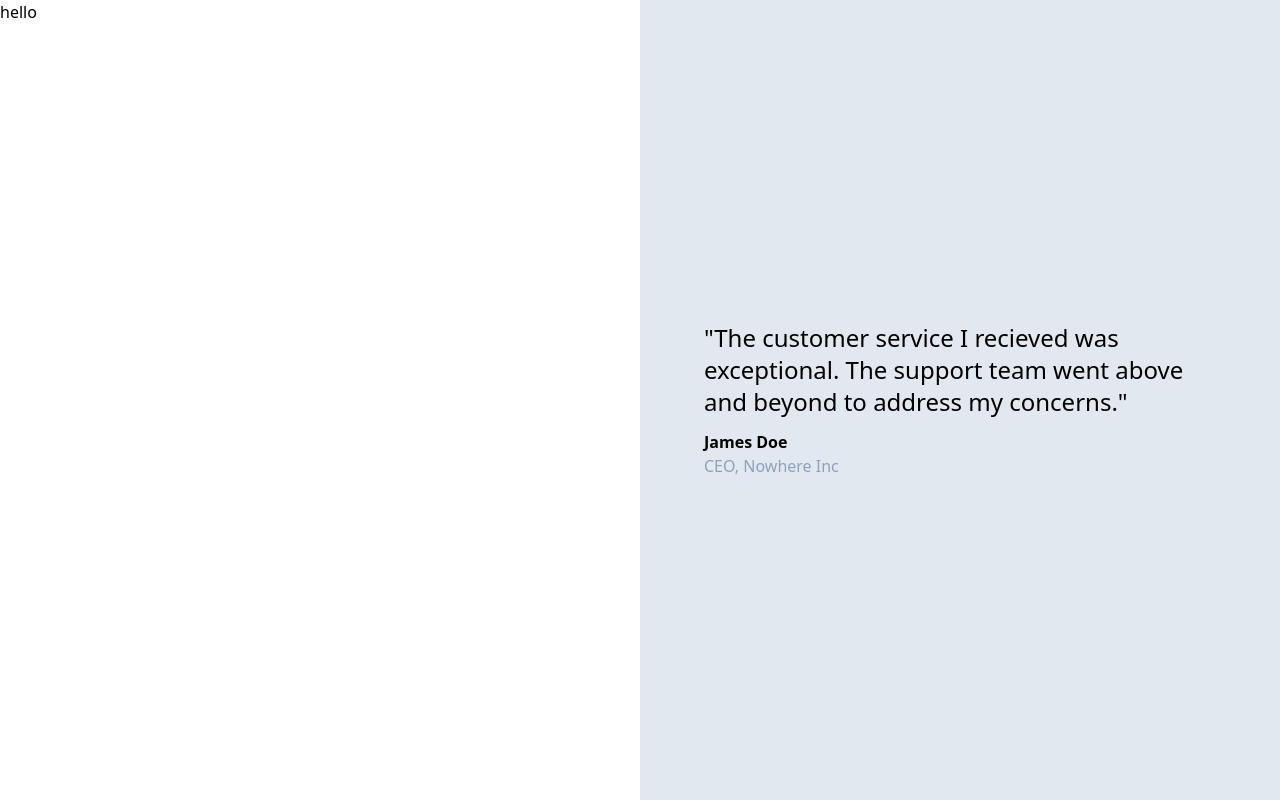
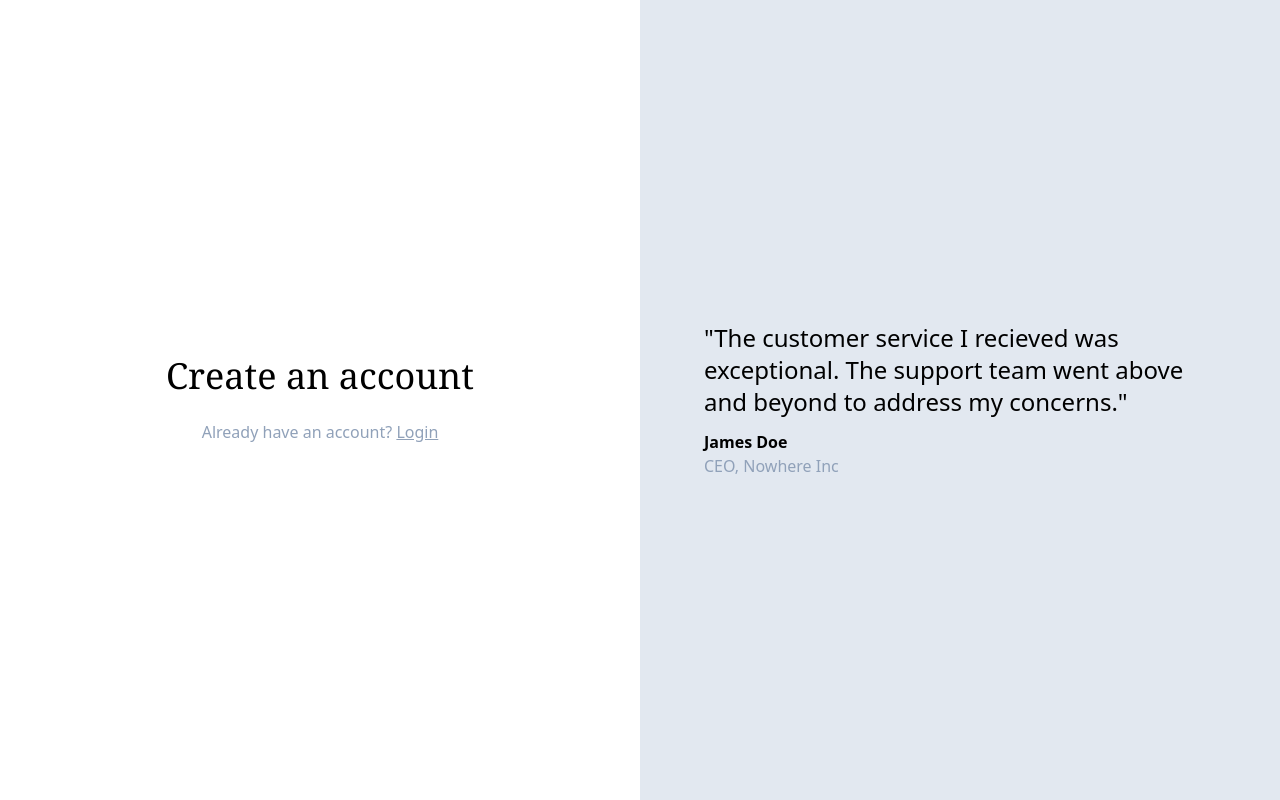
Before and after one commit to adi-amatdev/medium, a React (Vite) app in the folder frontend/: page /signup in a window 1280 px wide. Built offline with nearby package versions, Linux system fonts and the light colour scheme.

Commit message:
frontend-auth addn

```diff
--- /dev/null
+++ b/frontend/src/components/Auth.tsx
@@ -0,0 +1,19 @@
+import { Link } from "react-router-dom"
+
+const Auth = () => {
+  return (
+    <div
+    className="flex flex-col justify-center items-center gap-4"
+    >
+        <div className="text-4xl font-medium font-serif " >
+            Create an account
+        </div>
+        <div className="gap-4 mt-2 text-slate-400">
+            Already have an account? <Link to="/login" className="underline">Login</Link>
+        </div>
+
+    </div>
+  )
+}
+
+export default Auth
--- a/frontend/src/components/Quote.tsx
+++ b/frontend/src/components/Quote.tsx
@@ -3,7 +3,7 @@
 const Quote = () => {
   return (
     <div className="hidden bg-slate-200 lg:h-screen lg:flex lg:justify-center lg:flex-col">
-        <div className="flex justify-center">
+        <div className="mx-10 flex justify-center">
            <div className="max-w-lg text-left align-center ">
                  <p className="text-2xl font-medium">
                 "The customer service I recieved was exceptional. The support team went above and beyond to address my concerns."
--- a/frontend/src/pages/SignUp.tsx
+++ b/frontend/src/pages/SignUp.tsx
@@ -1,10 +1,11 @@
+import Auth from "../components/Auth"
 import Quote from "../components/Quote"
 
 
 const SignUp = () => {
   return (
     <div className="grid grid-cols-2">
-        <> hello</>
+        <Auth />
         <Quote />
     </div>
   )
```
